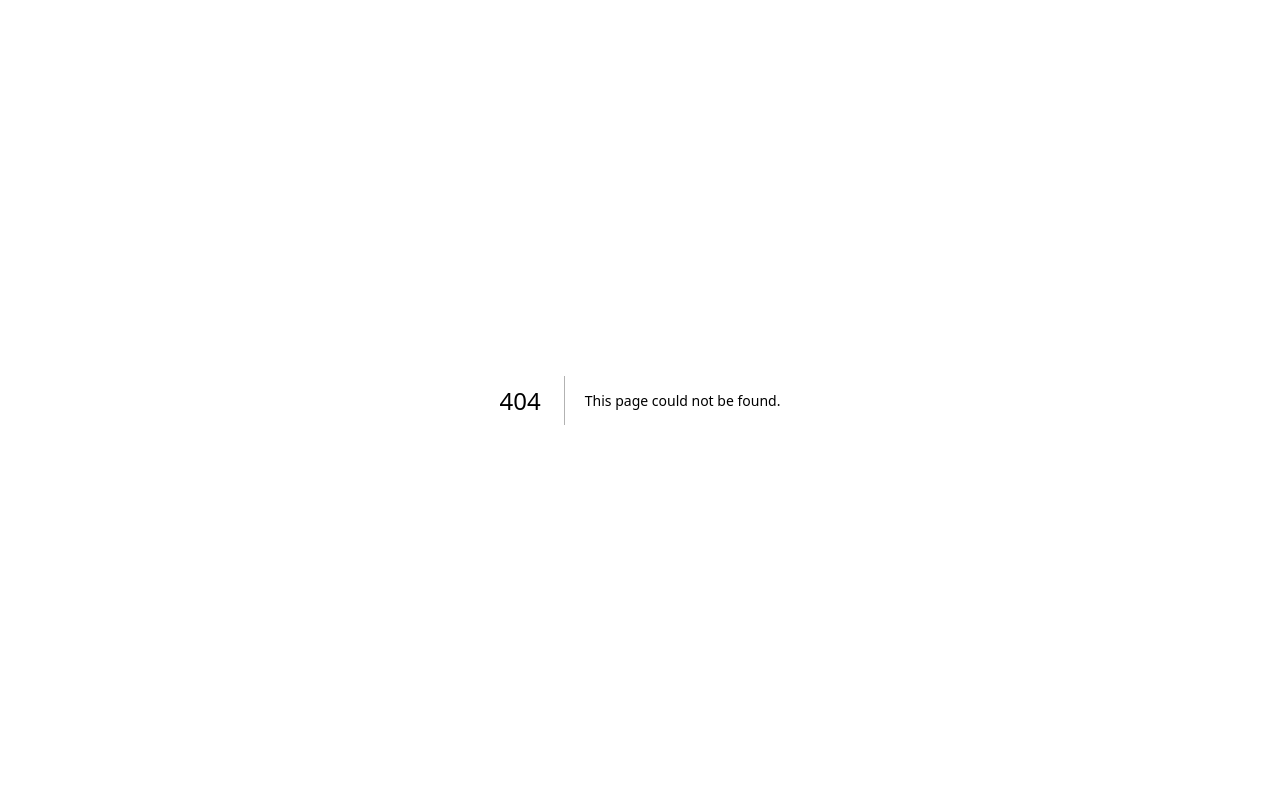
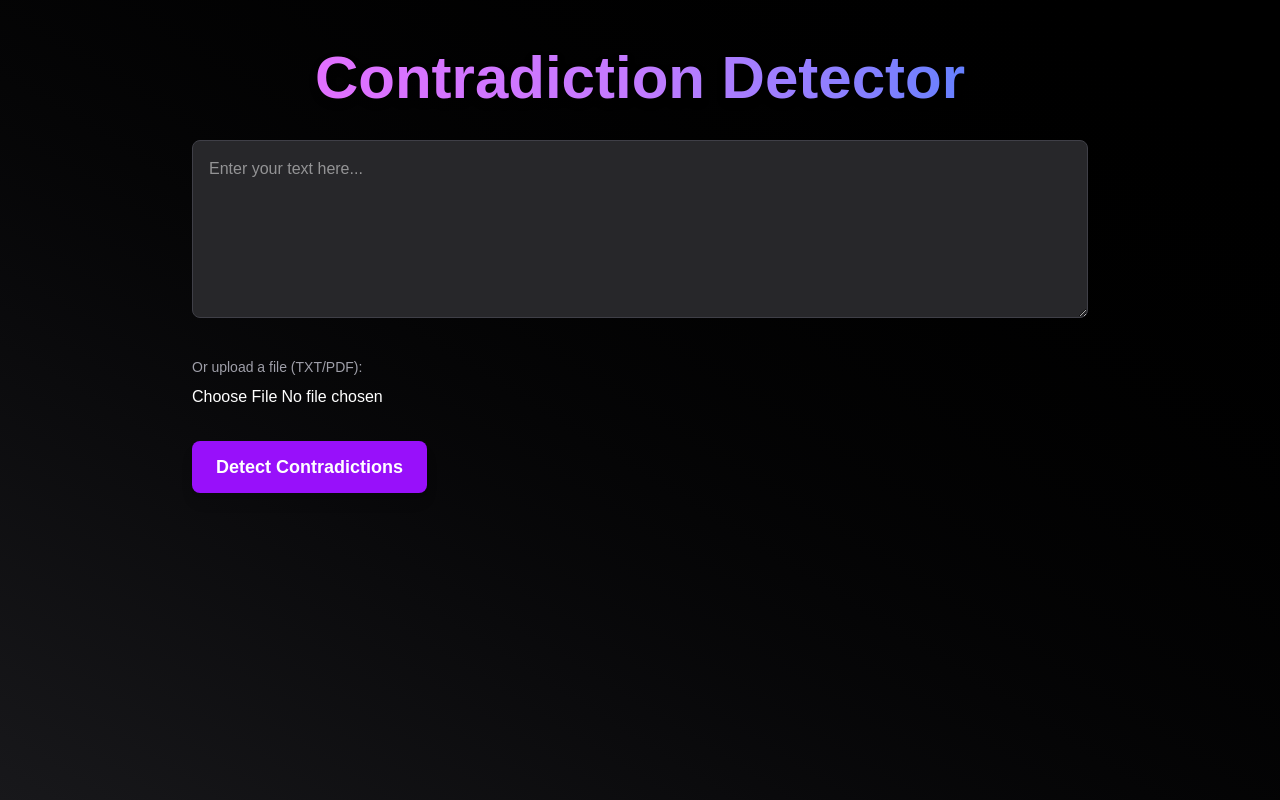
Before and after one commit to VaishnaviL2005/F.U.C.K-I.T, a Next.js app in the folder next-js/: page /Contradiction in a window 1280 px wide. Before the commit this address had no page. Built offline with nearby package versions, Linux system fonts and the light colour scheme.

Commit message:
contra dect frontend

```diff
--- /dev/null
+++ b/next-js/app/Contradiction/page.tsx
@@ -0,0 +1,84 @@
+'use client'
+
+import { useState } from 'react'
+import { motion } from 'framer-motion'
+
+export default function ContradictionPage() {
+  const [textInput, setTextInput] = useState('')
+  const [fileName, setFileName] = useState('')
+  const [output, setOutput] = useState('')
+  const [loading, setLoading] = useState(false)
+
+  const handleFileChange = (e: React.ChangeEvent<HTMLInputElement>) => {
+    if (e.target.files?.[0]) {
+      setFileName(e.target.files[0].name)
+    }
+  }
+
+  const handleSubmit = async () => {
+    setLoading(true)
+    // Call Flask API here with either textInput or uploaded file
+    // setOutput(response.data)
+    setTimeout(() => {
+      setOutput('Detected contradiction between sentence A and B.') // Demo
+      setLoading(false)
+    }, 2000)
+  }
+
+  return (
+    <div className="min-h-screen bg-gradient-to-tr from-zinc-900 to-black text-white py-12 px-6">
+      <div className="max-w-4xl mx-auto space-y-8">
+        <motion.h1
+          initial={{ opacity: 0, y: -20 }}
+          animate={{ opacity: 1, y: 0 }}
+          transition={{ duration: 0.5 }}
+          className="text-6xl font-bold text-center bg-gradient-to-r from-fuchsia-400 via-purple-400 to-blue-500 bg-clip-text text-transparent drop-shadow-lg"
+        >
+          Contradiction Detector
+        </motion.h1>
+
+        {/* Textarea Input */}
+        <textarea
+          placeholder="Enter your text here..."
+          value={textInput}
+          onChange={(e) => setTextInput(e.target.value)}
+          className="w-full bg-zinc-800 text-white p-4 rounded-lg border border-zinc-700 focus:outline-none focus:ring-2 focus:ring-purple-600"
+          rows={6}
+        />
+
+        {/* OR File Upload */}
+        <div className="flex flex-col items-start gap-2">
+          <label className="text-sm text-zinc-400">Or upload a file (TXT/PDF):</label>
+          <input
+            type="file"
+            accept=".txt,.pdf"
+            onChange={handleFileChange}
+            className="text-white"
+          />
+          {fileName && <p className="text-sm text-zinc-300">Selected: {fileName}</p>}
+        </div>
+
+        {/* Submit Button */}
+        <button
+          onClick={handleSubmit}
+          className="bg-purple-600 hover:bg-purple-700 transition-all px-6 py-3 rounded-lg text-lg font-semibold shadow-lg"
+        >
+          {loading ? 'Checking...' : 'Detect Contradictions'}
+        </button>
+
+        {/* Output */}
+        {output && (
+          <motion.div
+            initial={{ opacity: 0, y: 30 }}
+            animate={{ opacity: 1, y: 0 }}
+            transition={{ duration: 0.5 }}
+            className="bg-zinc-800 p-6 rounded-xl border border-zinc-600 shadow-md"
+          >
+            <h2 className="text-xl font-semibold mb-2 text-purple-400">Result:</h2>
+            <p className="text-gray-200">{output}</p>
+          </motion.div>
+        )}
+      </div>
+    </div>
+  )
+}
```
